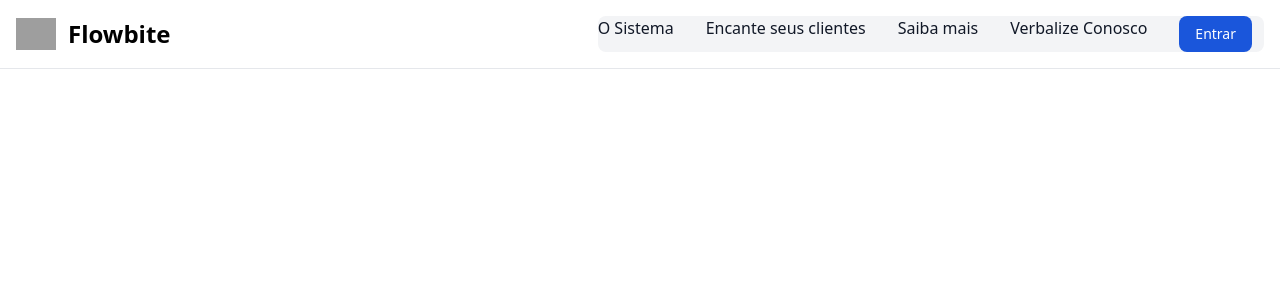
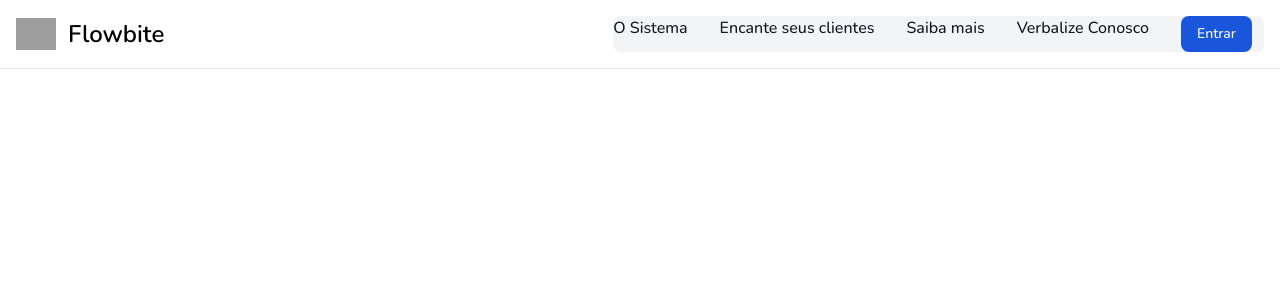
Before and after one commit to CodeTheFato/Verbaliza-site, a Next.js app: page / in a window 1280 px wide. Shown: the top 300 px of the page. Built offline with nearby package versions, Linux system fonts and the light colour scheme; grey boxes are pictures that could not be loaded.

Commit message:
feat: Added nunito font

```diff
--- a/src/app/layout.tsx
+++ b/src/app/layout.tsx
@@ -1,5 +1,12 @@
 import { ReactNode } from 'react'
 import './styles/global.css'
+import { Nunito } from 'next/font/google'
+
+const nunito = Nunito({
+  subsets: ['latin'],
+  display: 'swap',
+  variable: '--font-nunito',
+})
 export const metadata = {
   title: 'Create Next App',
   description: 'Generated by create next app',
@@ -7,7 +14,7 @@ export const metadata = {
 
 export default function RootLayout({ children }: { children: ReactNode }) {
   return (
-    <html lang="en">
+    <html lang="en" className={nunito.className}>
       <body>{children}</body>
     </html>
   )
--- a/tailwind.config.js
+++ b/tailwind.config.js
@@ -5,5 +5,11 @@ module.exports = {
     './public/**/*.html',
   ],
   plugins: [require('flowbite/plugin')],
-  theme: {},
+  theme: {
+    extend: {
+      fontFamily: {
+        mono: ['var(--font-nunito)'],
+      },
+    },
+  },
 }
```
